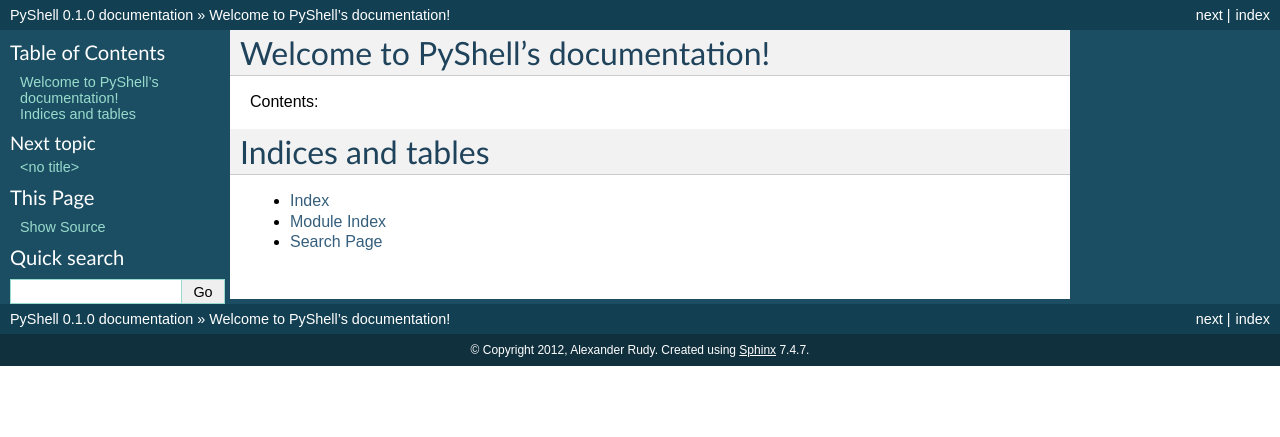
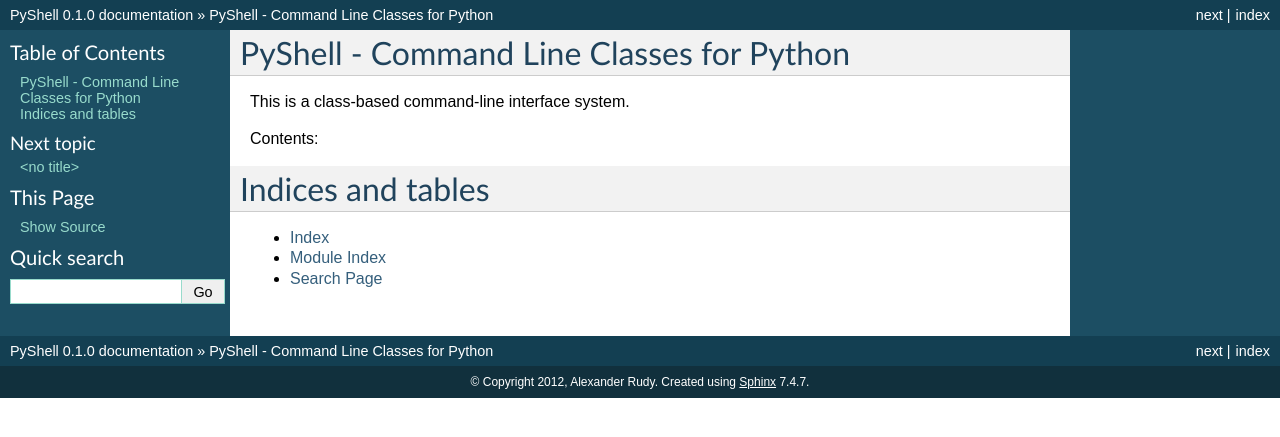
Before and after one commit to alexrudy/pyshell, a Sphinx documentation site: the page built from docs/index.rst, in a window 1280 px wide. Shown: the top 437 px of the page. Built offline with Sphinx 7.4.7, drawn with Linux system fonts in a browser that asks for light colours.

Commit message:
[DOC] Welcome page text

```diff
--- a/docs/index.rst
+++ b/docs/index.rst
@@ -3,8 +3,10 @@
    You can adapt this file completely to your liking, but it should at least
    contain the root `toctree` directive.
 
-Welcome to PyShell's documentation!
-===================================
+PyShell - Command Line Classes for Python
+=========================================
+
+This is a class-based command-line interface system.
 
 Contents:
 
```
